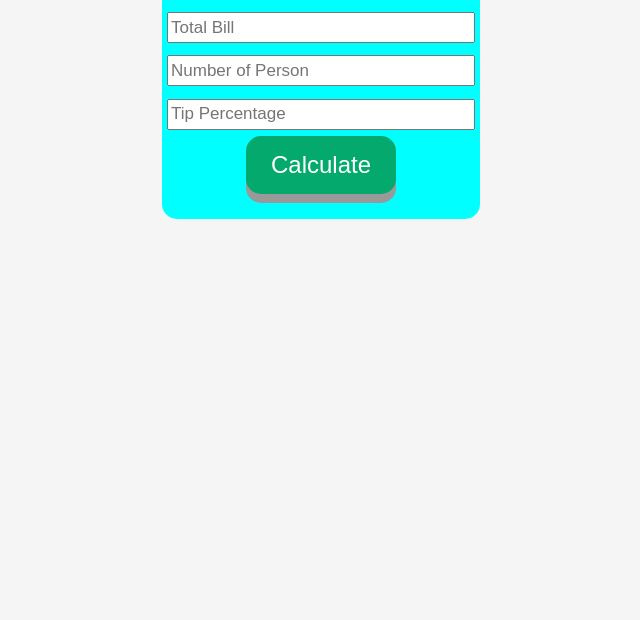
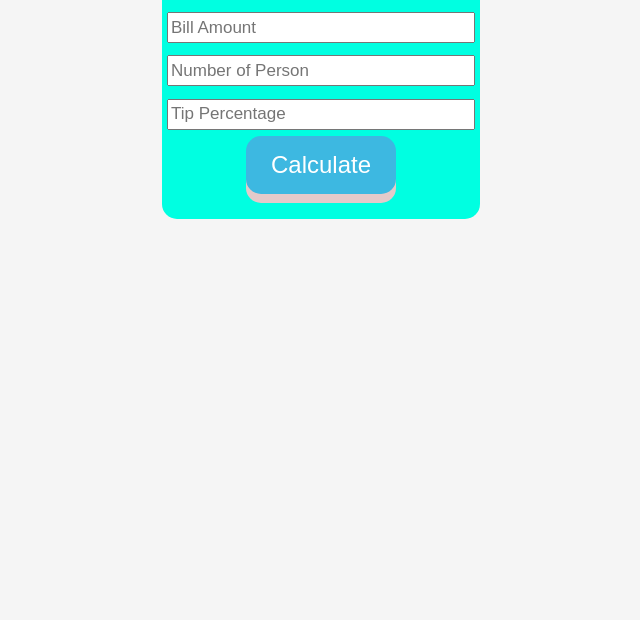
Before and after one commit to Athar-3/Tip-Calculator, a plain HTML site: page index.html in a window 1280 px wide. Shown: the part 180-800 px from the top of the page, without its empty margins (319-959 px from the left). Drawn offline with Linux system fonts and the light colour scheme.

Commit message:
js project

```diff
--- a/index.html
+++ b/index.html
@@ -13,7 +13,7 @@
 <body>
 <div class="container">
 <h1>Tip Calculator</h1>
-<input class="input" id="bill" type="number" placeholder="Total Bill">
+<input class="input" id="bill" type="number" placeholder="Bill Amount">
 <input  class="input"  id="split" type="number" placeholder="Number of Person">
 <input  class="input" id="tip" type="number" placeholder="Tip Percentage">
 <button onclick= "calculateTip()" id="btn" >Calculate</button>
--- a/style.css
+++ b/style.css
@@ -2,7 +2,7 @@
     display: flex;
     flex-direction: column;
     max-width: min-content;
-    background-color: aqua;
+    background-color: rgb(0, 255, 225);
     align-items: center;
     text-align: center;
     padding: 5px;
@@ -38,18 +38,18 @@ body {
     cursor: pointer;
     outline: none;
     color: #fff;
-    background-color: #04AA6D;
+    background-color: rgb(61, 184, 225);
     border: none;
     border-radius: 15px;
-    box-shadow: 0 9px #999;
+    box-shadow: 0 9px rgb(228, 202, 202);
 }
 
 #btn:hover {
-    background-color: #3e8e41
+    background-color: blue;
 }
 
 #btn:active {
-    background-color: #3e8e41;
+    background-color: darkblue;
     box-shadow: 0 5px #666;
     transform: translateY(4px);
 }
```
